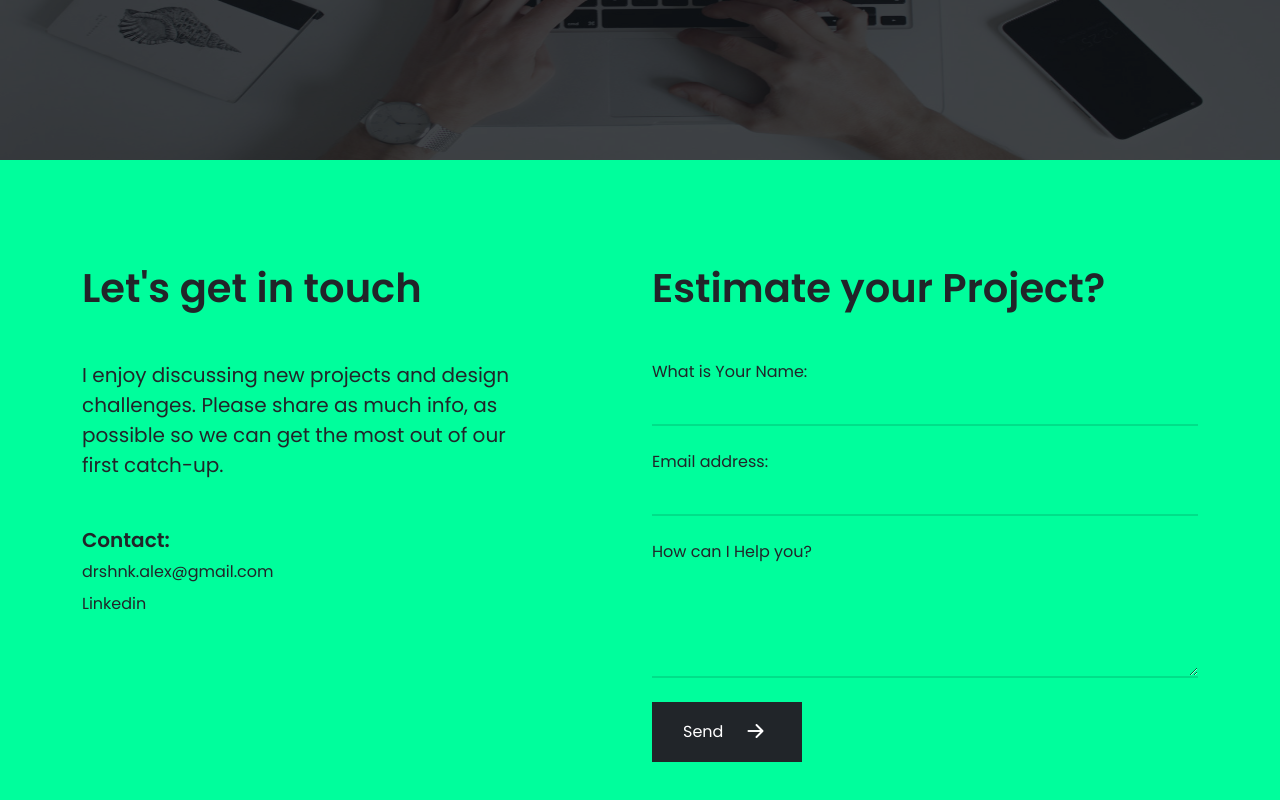
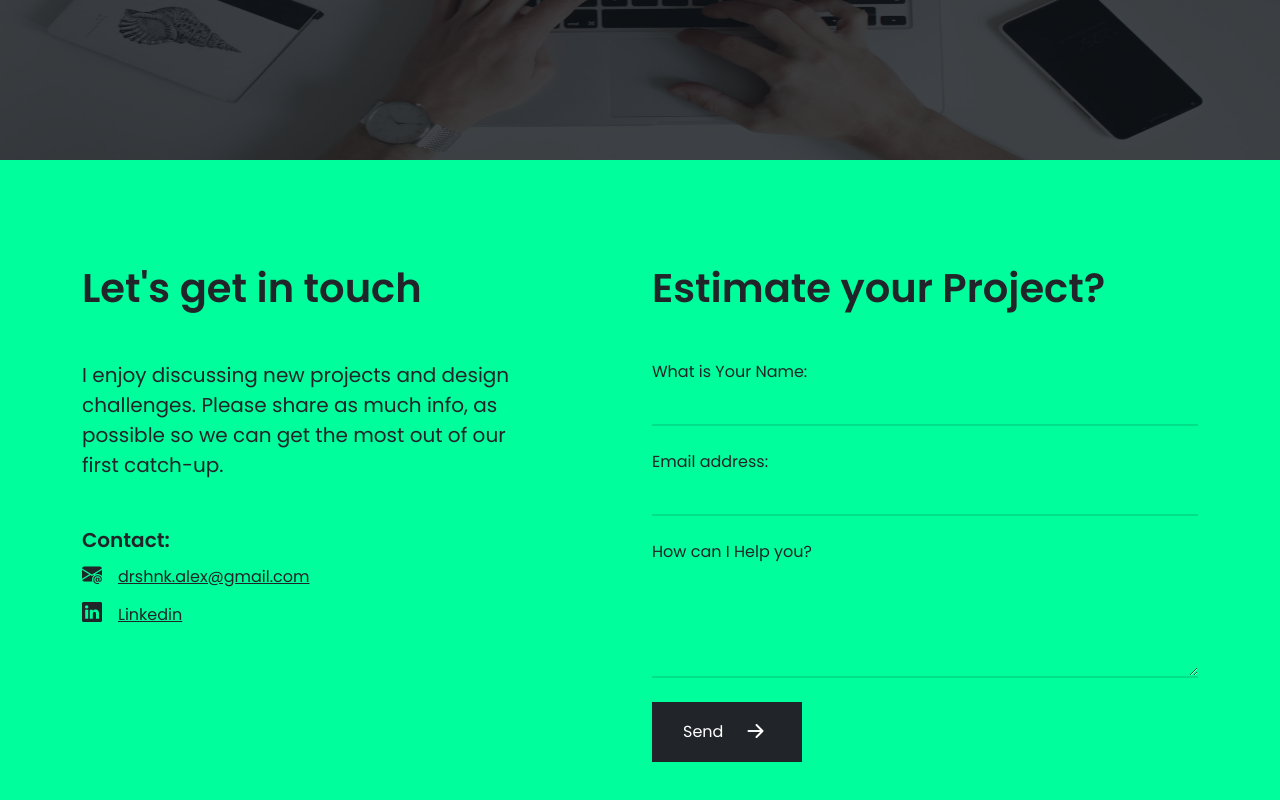
Before and after one commit to antkarpenko/alex-cv, a React (Create React App) app: page / in a window 1280 px wide. Shown: the part 5578-6378 px from the top of the page. Built offline with nearby package versions, Linux system fonts and the light colour scheme.

Commit message:
fix: add icon for contacts

```diff
--- a/src/components/ContactSection/ContactSection.jsx
+++ b/src/components/ContactSection/ContactSection.jsx
@@ -19,9 +19,8 @@ const ContactSection = () => {
   });
 
   const onSubmit = async (values, { resetForm }) => {
-
     const formData = new FormData();
-    formData.append("email", 'xtenor1@mailforspam.com');
+    formData.append('email', 'xtenor1@mailforspam.com');
 
     Object.keys(values).forEach((key) => {
       formData.append(key, values[key]);
@@ -61,21 +60,27 @@ const ContactSection = () => {
               </p>
               <h3 className='fs-5 fw-600'>Contact:</h3>
               <Stack>
+                 <div>
+                  <i className='bi bi-envelope-at-fill fs-5' />
                   <a
                     href={`mailto: ${EMAIL}`}
-                  className='text-dark text-decoration-none'
+                    className='text-dark ms-3'
                   >
                     {EMAIL}
                   </a>
+                </div>
+
+                <div className='mt-2'>
+                  <i className='bi bi-linkedin fs-5' />
                   <a
                     href={LINKEDIN}
-                  style={{ wordBreak: 'break-word' }}
                     rel='noreferrer'
                     target='_blank'
-                  className='text-dark text-decoration-none mt-2'
+                    className='text-dark ms-3'
                   >
                     Linkedin
                   </a>
+                </div>
               </Stack>
             </FadeInUp>
           </Col>
```
Lines whose indentation alone changed are shown as unchanged.
